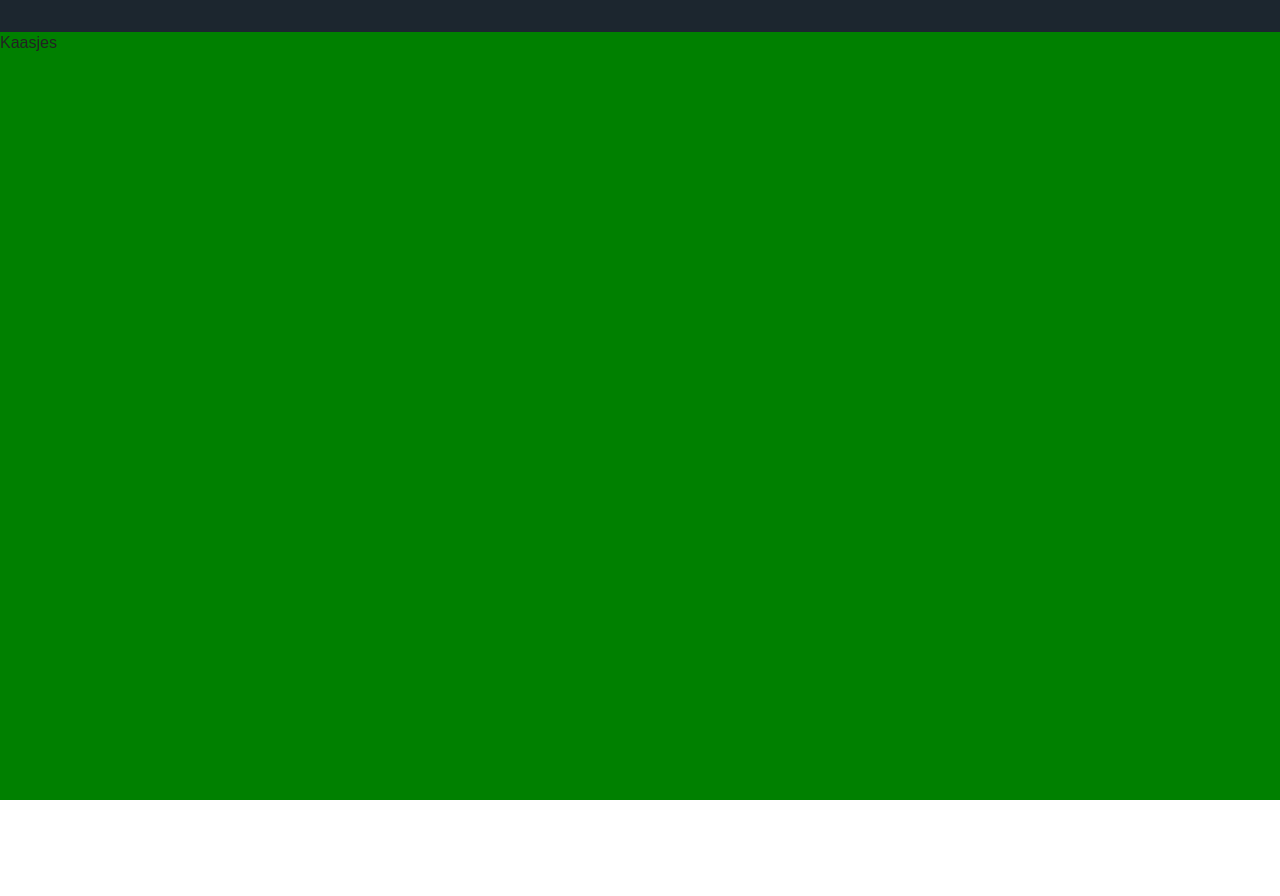
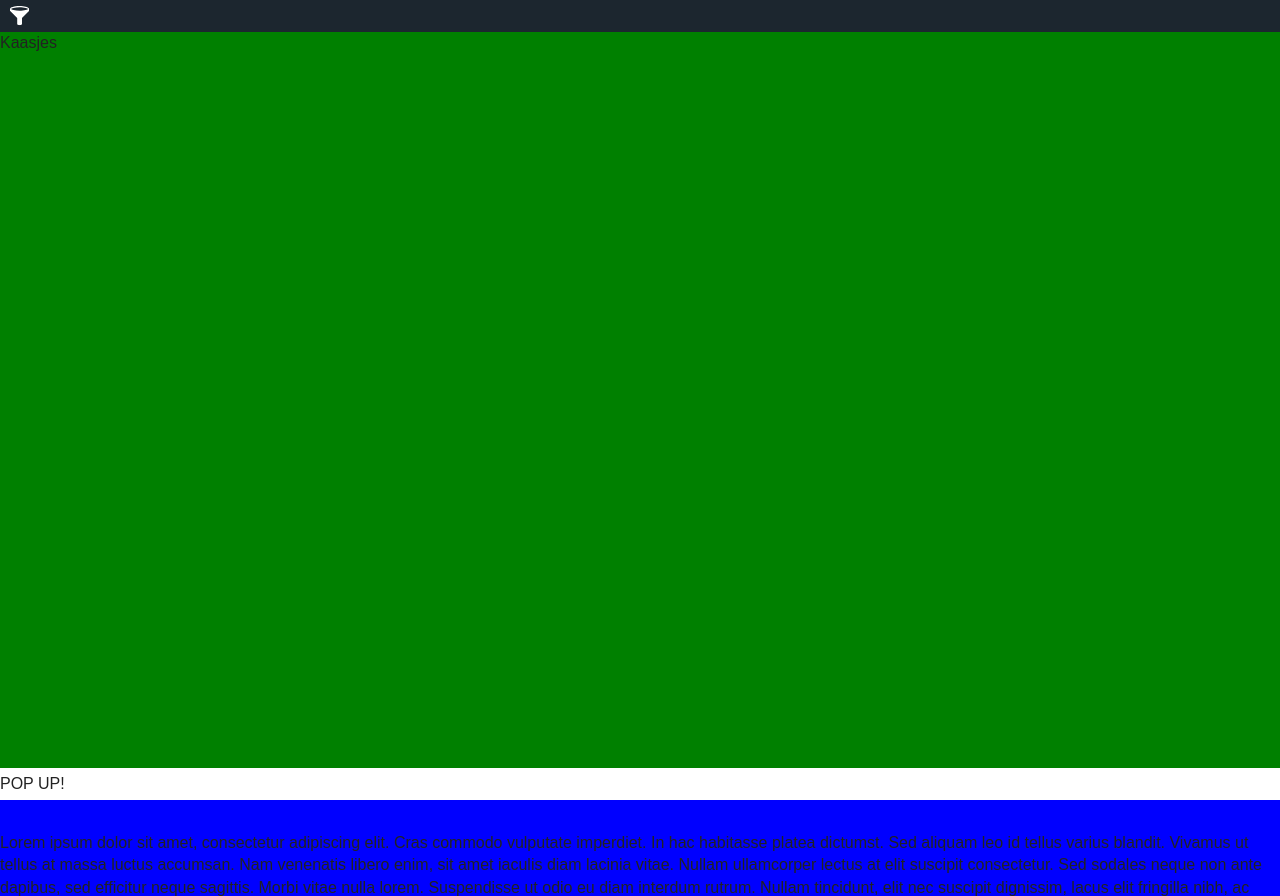
Before and after one commit to sjbuysse/javascriting, a website: page index.html in a window 1280 px wide. Shown: the top 896 px of the page. Drawn offline with nearby package versions, Linux system fonts and the light colour scheme.

Commit message:
revert changes

```diff
--- a/index.html
+++ b/index.html
@@ -36,9 +36,7 @@
     Kaasjes
 </div>
 <div id="drawer" class="drawer">
-    <span class="drawer__toggle">
-        <svg class="drawer__toggle-icon"><use xlink:href="#icon-filter"></use></svg>
-    </span>
+    <svg class="drawer__toggle"><use xlink:href="#icon-filter"></use></svg>
     <ul>
         <li>Shi</li>
         <li>Shisha</li>
--- a/js/script.js
+++ b/js/script.js
@@ -1,14 +1,11 @@
 $(document).ready(function(){
-    console.log("sha");
     $('.popup__toggle').on('click', popup);
     $('.drawer__toggle').on('click', openDrawer);
     function popup() {
         $('#popup').toggleClass("open");
-        console.log("sha");
     }
     function openDrawer() {
         $('#drawer').toggleClass("open");
-        console.log("sha");
     }
     function fileHandler(event){
         var file = event.target.files[0]; //event.target references the object that dispatched the event (so here it is the input element)
--- a/scss/style.scss
+++ b/scss/style.scss
@@ -2,10 +2,9 @@ $mirage: #1C262F;
 $gallery: #EEE;
 
 @mixin fullheight {
-    /*position: absolute;*/
-    height: 100%;
-    /*top: 0;*/
-    /*bottom: 0;*/
+    position: absolute;
+    top: 0;
+    bottom: 0;
 }
 
 @mixin popup__toggle {
@@ -48,16 +47,9 @@ header {
     transform: translate(-200px,0);
     transition: transform 0.3s ease-out;
     &__toggle {
+        cursor: pointer;
         position: absolute;
-        right: -2rem;
-        width: 2rem;
-        height: 2rem;
-        display: inline-block;
-        cursor: pointer;
-    }
-    &__toggle-icon {
-        position: absolute;
-        right: 0.4rem;
+        right: -1.8rem;
         top: 0.4rem;
         filter: invert(100%);
         height: 1.2rem;
```
Also changed, not shown: css/style.css.
